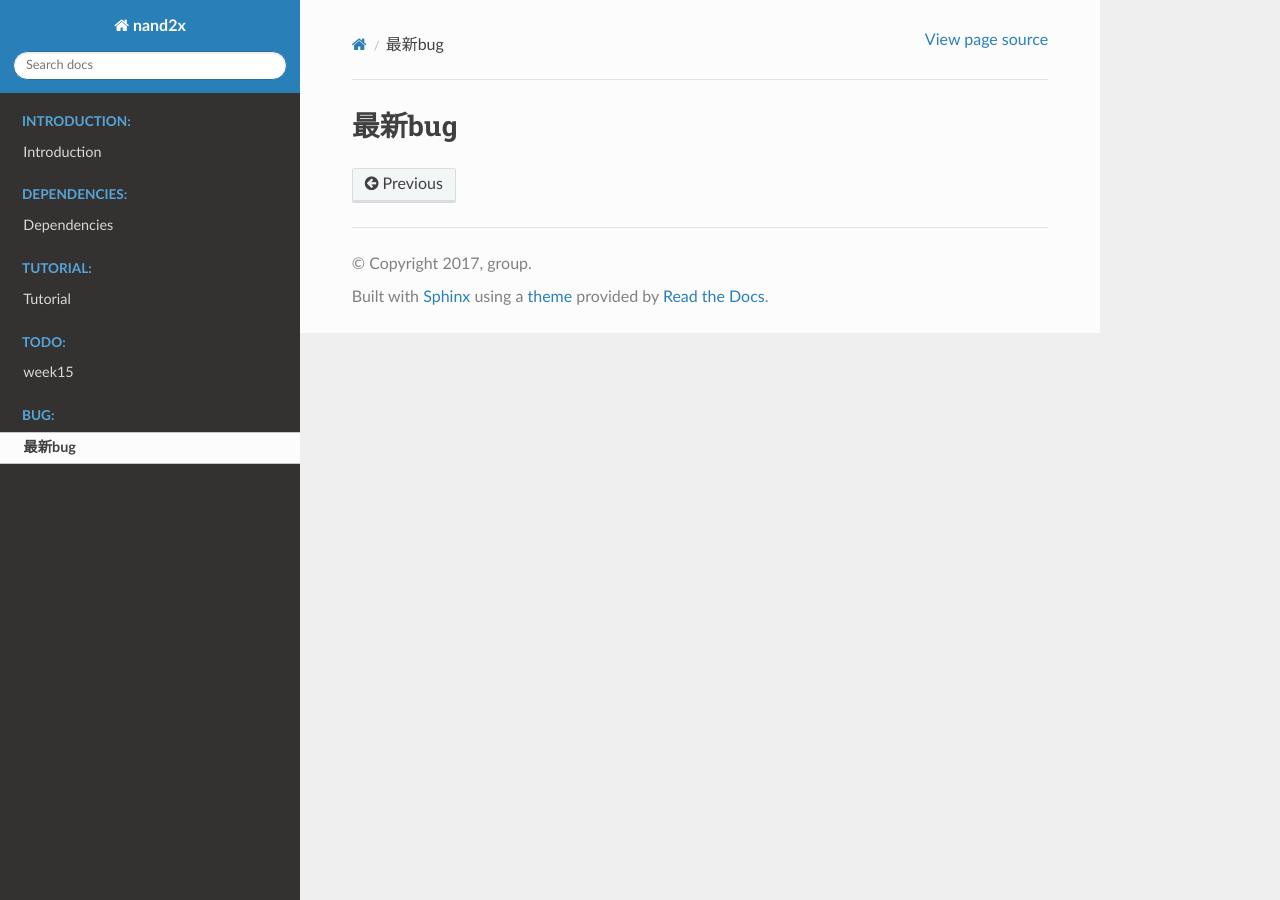
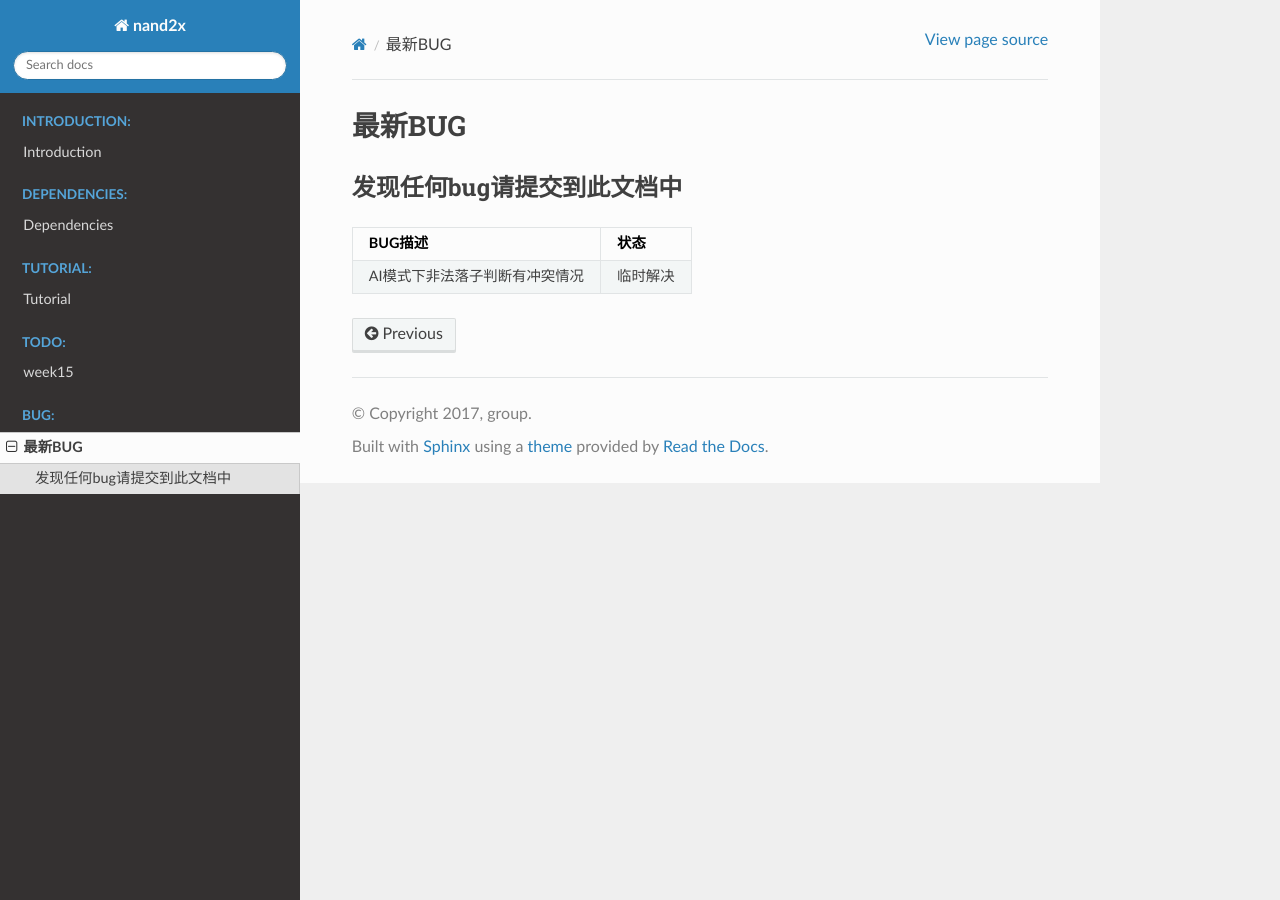
Before and after one commit to chenyijie2016/GO, a Sphinx documentation site: the page built from docs/source/bug.rst, in a window 1280 px wide. Built offline with Sphinx 7.4.7 and the Read the Docs theme 2.0.0, drawn with Linux system fonts in a browser that asks for light colours.

Commit message:
Update bug.rst

```diff
--- a/docs/source/bug.rst
+++ b/docs/source/bug.rst
@@ -1,2 +1,14 @@
-最新bug
+最新BUG
 ======
+
+发现任何bug请提交到此文档中
+~~~~~~
+=====================================  ========
+         BUG描述                         状态
+=====================================  ========
+  AI模式下非法落子判断有冲突情况          临时解决
+
+
+
+
+=====================================  ========
```
